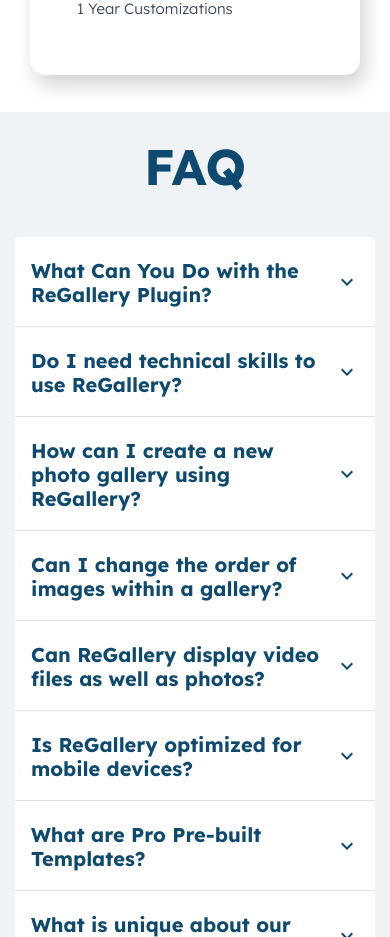
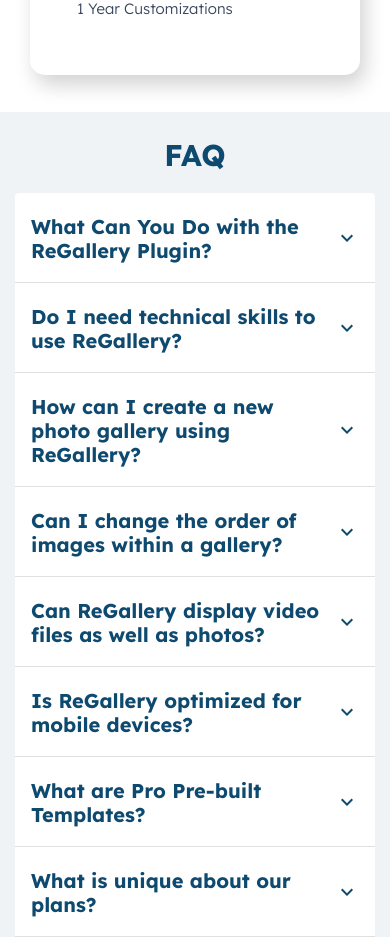
Before and after one commit to GrigorHarutyunian/regallery, a React (Vite) app: page / in a window 390 px wide. Shown: the part 9638-10575 px from the top of the page. Built offline with nearby package versions, Linux system fonts and the light colour scheme.

Commit message:
Signed-off-by: Hakob Hakobyan <hak.hakobian@gmail.com>

```diff
--- a/src/components/reviews/Review.css
+++ b/src/components/reviews/Review.css
@@ -194,7 +194,8 @@
   }
 }
 @media screen and (max-width: 700px) {
-  .section-text__title-centered {
+  .section-text__title-centered,
+  .faq__title {
     font-size: 30px;
     margin-bottom: 20px;
   }
```
